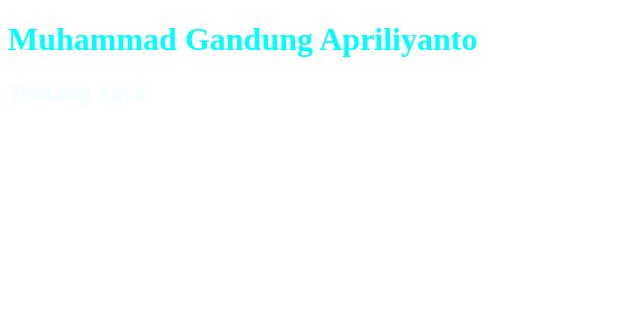
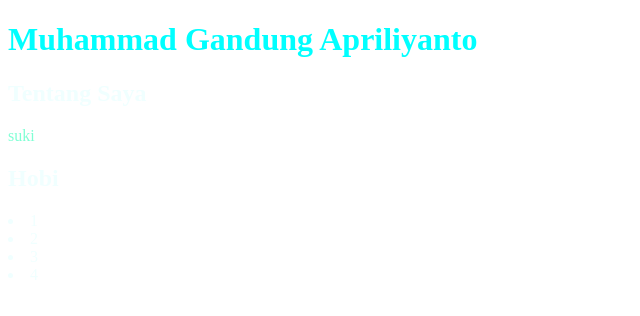
Before and after one commit to sikmaboi6767/Portofolio-sites, a plain HTML site: page index.html in a window 1280 px wide. Shown: the full height of the page, 0-640 px from the left. Drawn offline with Linux system fonts and the light colour scheme.

Commit message:
nambah list

```diff
--- a/index.html
+++ b/index.html
@@ -17,5 +17,10 @@
 <body>
     <h1>Muhammad Gandung Apriliyanto</h1>
     <h2>Tentang Saya</h2>
-    <p></p>
+    <p>suki</p>
+    <h2>Hobi</h2>
+    <li>1</li>
+    <li>2</li>
+    <li>3</li>
+    <li>4</li>
 </body>
```
